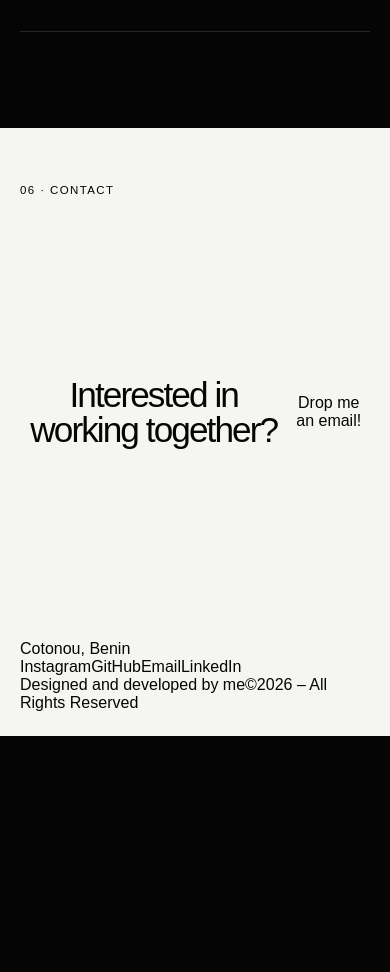
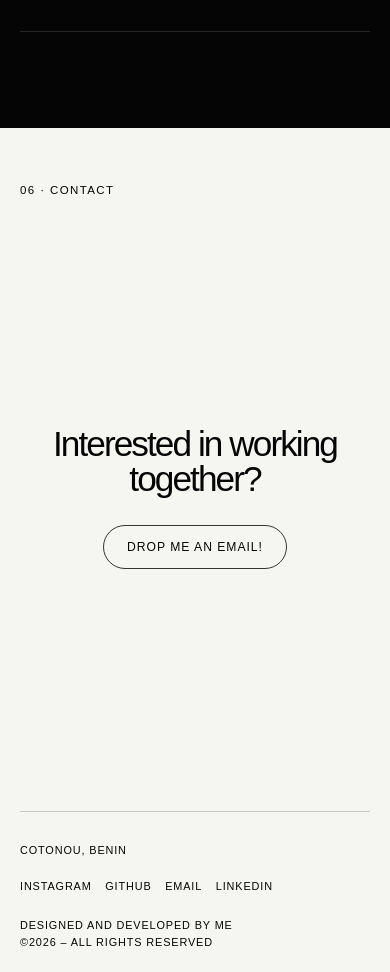
Before and after one commit to emma-dasilva-dev/emma-portfolio, a Next.js app: page / in a window 390 px wide. Shown: the part 5820-6792 px from the top of the page. Before the commit the page ends 6556 px from the top, so only its background shows below. Built offline with nearby package versions, Linux system fonts and the light colour scheme.

Commit message:
Style expanded contact footer

```diff
--- a/src/app/globals.css
+++ b/src/app/globals.css
@@ -991,7 +991,7 @@ a {
 }
 
 .contact-section {
-  min-height: 72svh;
+  min-height: 100svh;
   display: flex;
   flex-direction: column;
   padding: clamp(3.5rem, 6vw, 5rem) clamp(1.25rem, 3vw, 3rem) 1.5rem;
@@ -1021,8 +1021,10 @@ a {
 .contact-message {
   width: 100%;
   display: flex;
+  flex-direction: column;
   justify-content: center;
   align-items: center;
+  gap: 1.75rem;
   text-align: center;
 }
 
@@ -1043,18 +1045,7 @@ a {
 }
 
 
-.contact-footer {
-  display: flex;
-  justify-content: center;
-  align-items: center;
-  padding-top: 2rem;
-  border-top: 1px solid rgba(5, 5, 5, 0.18);
-  color: rgba(5, 5, 5, 0.72);
-  font-size: 0.68rem;
-  letter-spacing: 0.08em;
-  text-transform: uppercase;
-  text-align: center;
-}
+
 
 @media (max-width: 800px) {
   .work-heading,
@@ -1071,9 +1062,6 @@ a {
 
 @media (max-width: 480px) {
 
-  .contact-footer {
-    flex-direction: column;
-  }
 }
 
 
@@ -1082,3 +1070,124 @@ a {
     white-space: normal;
   }
 }
+
+
+.contact-email-button {
+  position: relative;
+  isolation: isolate;
+  display: inline-flex;
+  align-items: center;
+  justify-content: center;
+  min-width: 11.5rem;
+  padding: 0.9rem 1.25rem;
+  overflow: hidden;
+  border: 1px solid rgba(5, 5, 5, 0.8);
+  border-radius: 999px;
+  color: var(--black);
+  font-size: 0.76rem;
+  letter-spacing: 0.08em;
+  text-transform: uppercase;
+  transition: color 320ms ease;
+}
+
+.contact-email-button::before {
+  content: "";
+  position: absolute;
+  inset: 0;
+  z-index: -1;
+  background: var(--black);
+  transform: scaleX(0);
+  transform-origin: left;
+  transition: transform 420ms cubic-bezier(0.22, 1, 0.36, 1);
+}
+
+.contact-email-button:hover {
+  color: var(--white);
+}
+
+.contact-email-button:hover::before {
+  transform: scaleX(1);
+}
+
+.contact-footer-grid {
+  display: grid;
+  grid-template-columns: 1fr auto 1fr;
+  align-items: end;
+  gap: clamp(1.5rem, 4vw, 4rem);
+  padding-top: 2rem;
+  border-top: 1px solid rgba(5, 5, 5, 0.18);
+}
+
+.contact-location,
+.contact-socials,
+.contact-credit {
+  font-size: 0.68rem;
+  letter-spacing: 0.08em;
+  text-transform: uppercase;
+}
+
+.contact-location {
+  justify-self: start;
+}
+
+.contact-socials {
+  display: flex;
+  align-items: center;
+  justify-content: center;
+  gap: clamp(0.85rem, 1.6vw, 1.5rem);
+  flex-wrap: wrap;
+}
+
+.contact-socials a {
+  position: relative;
+  padding-bottom: 0.2rem;
+}
+
+.contact-socials a::after {
+  content: "";
+  position: absolute;
+  left: 0;
+  right: 0;
+  bottom: 0;
+  height: 1px;
+  background: currentColor;
+  transform: scaleX(0);
+  transform-origin: right;
+  transition: transform 260ms cubic-bezier(0.22, 1, 0.36, 1);
+}
+
+.contact-socials a:hover::after {
+  transform: scaleX(1);
+  transform-origin: left;
+}
+
+.contact-credit {
+  justify-self: end;
+  display: flex;
+  flex-direction: column;
+  align-items: flex-end;
+  gap: 0.3rem;
+  text-align: right;
+}
+
+@media (max-width: 760px) {
+  .contact-footer-grid {
+    grid-template-columns: 1fr;
+    align-items: start;
+  }
+
+  .contact-location,
+  .contact-socials,
+  .contact-credit {
+    justify-self: start;
+  }
+
+  .contact-socials {
+    justify-content: flex-start;
+  }
+
+  .contact-credit {
+    align-items: flex-start;
+    text-align: left;
+  }
+}
```
